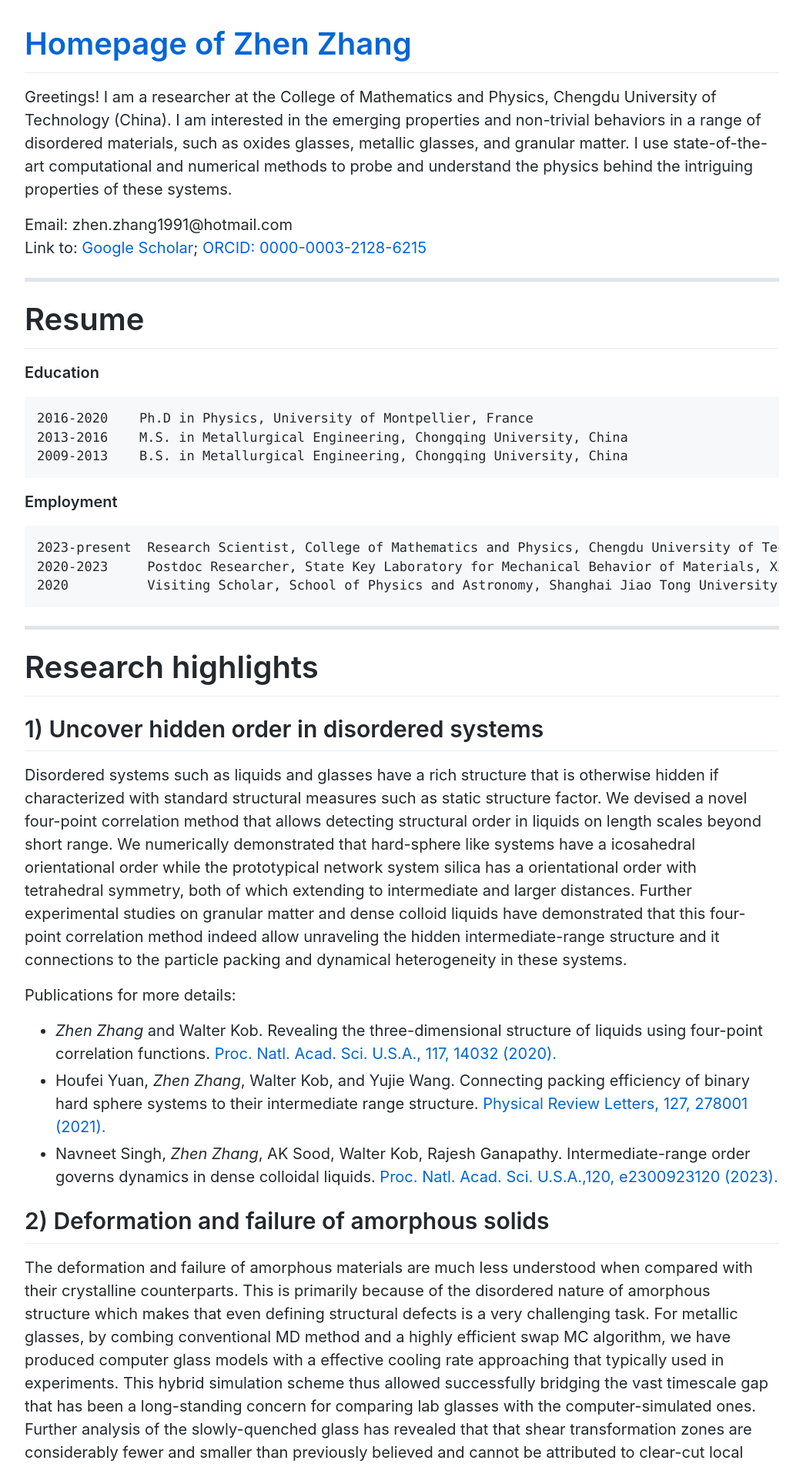
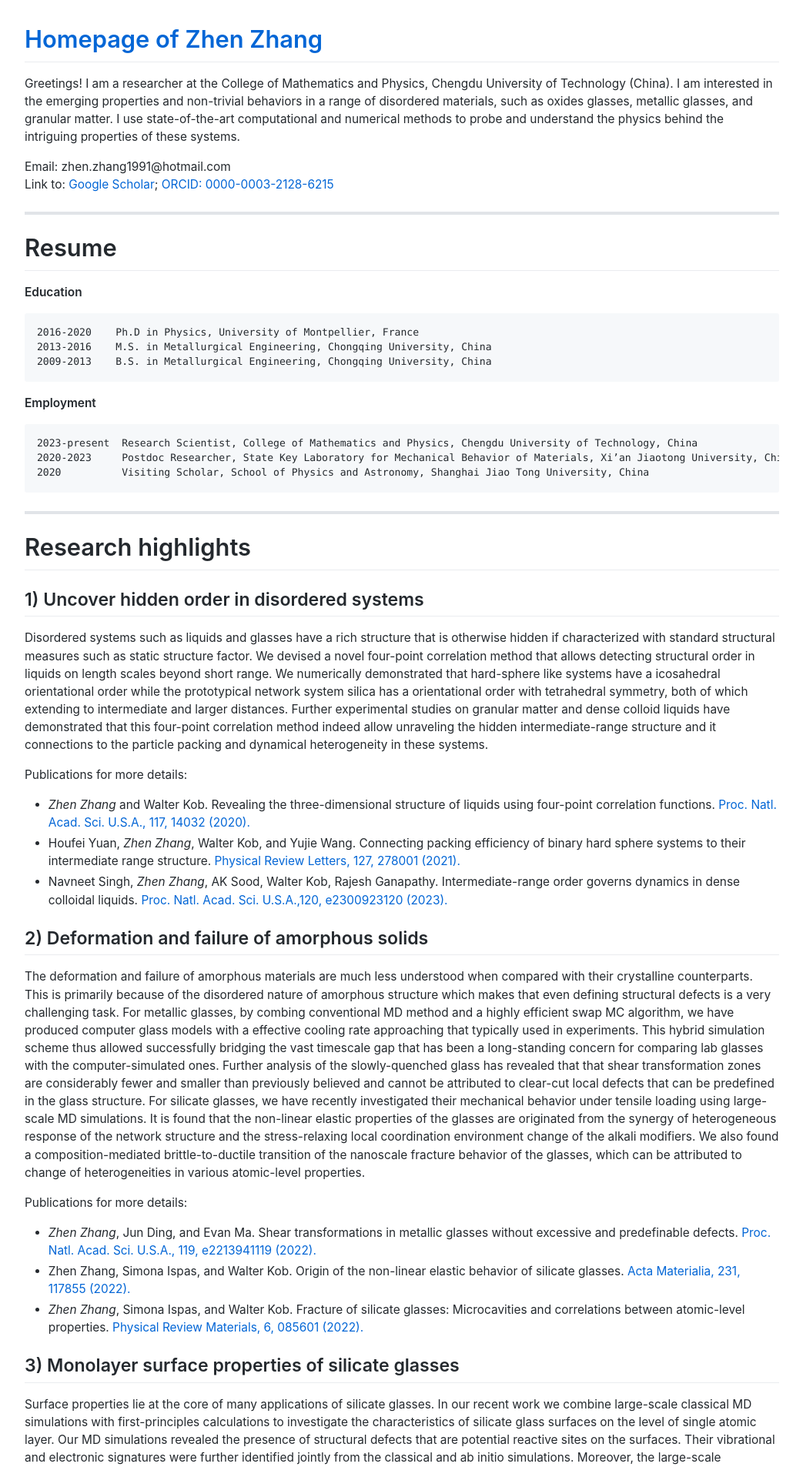
Before and after one commit to zhenzhang1991/zhenzhang1991.github.io, a Jekyll site: the page built from index.md, in a window 1280 px wide. Shown: the top 1906 px of the page at 77% size, without its empty margins (118-1161 px from the left). Built offline with Jekyll 4.4.1, drawn with Linux system fonts in a browser that asks for light colours; comment, search, counter and statistics services are not loaded.

Commit message:
Update markdown-body.scss

```diff
--- a/_sass/primer-markdown/lib/markdown-body.scss
+++ b/_sass/primer-markdown/lib/markdown-body.scss
@@ -6,7 +6,7 @@
 // includes some GitHub Flavored Markdown specific styling (like @mentions)
 .markdown-body {
   font-family: $body-font;
-  font-size: $h3-size;
+  font-size: 1.1em;
   line-height: $body-line-height;
   word-wrap: break-word;
 
```
